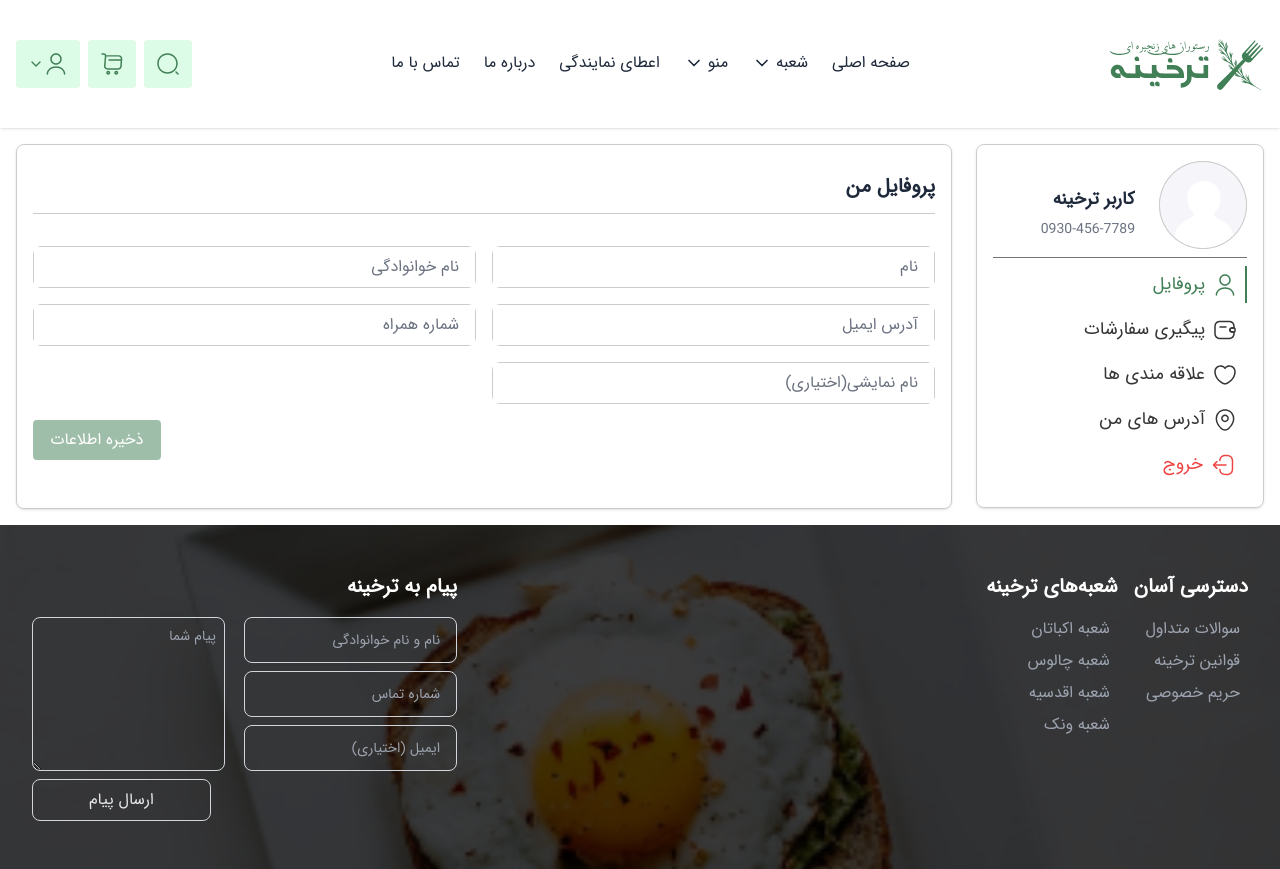
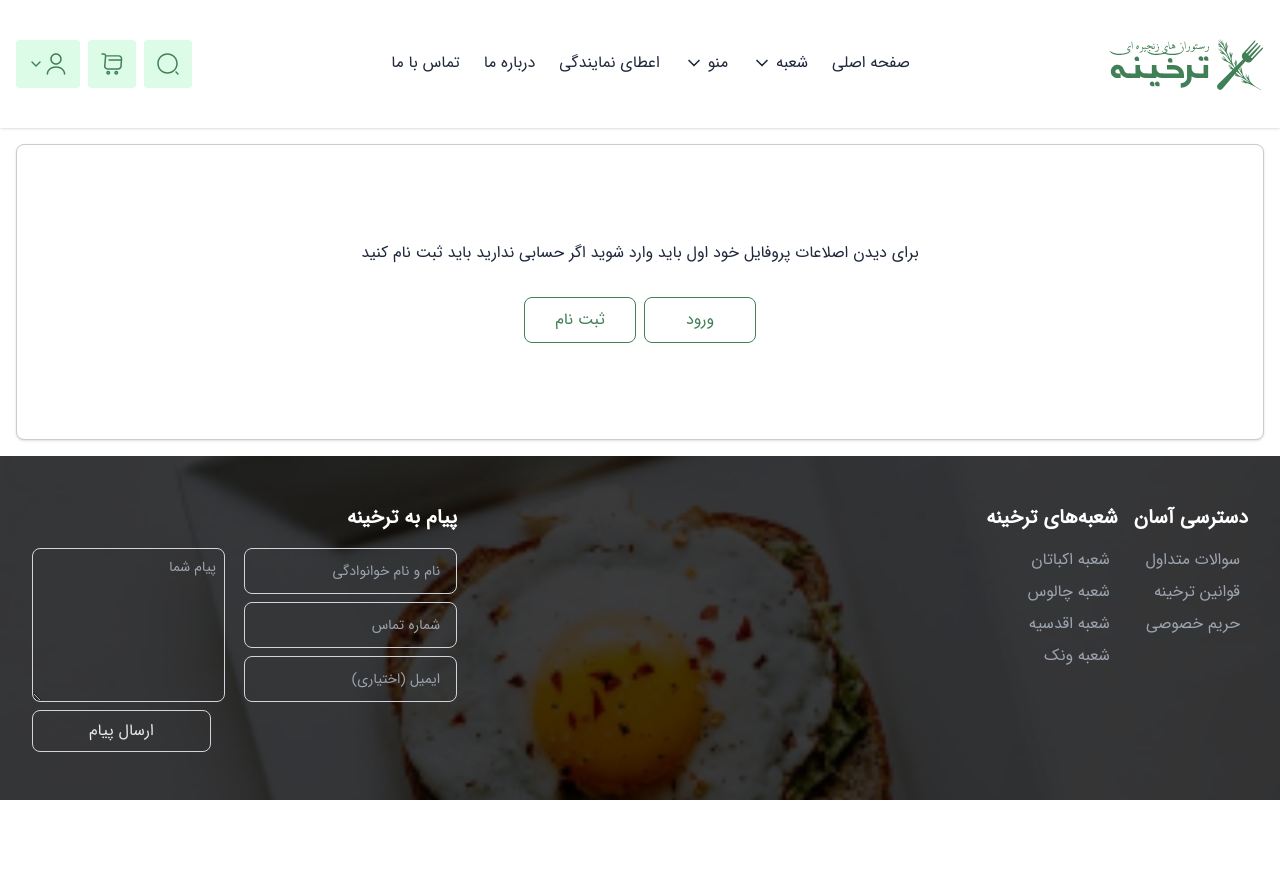
Before and after one commit to mahdibashirione/Tarkhine, a React (Vite) app: page /user in a window 1280 px wide. After the commit the page ends 800 px from the top, so only its background shows below. Built offline with nearby package versions, Linux system fonts and the light colour scheme.

Commit message:
add base redirect in signin page

```diff
--- a/src/components/common/input.jsx
+++ b/src/components/common/input.jsx
@@ -22,26 +22,26 @@ const InputCustom = ({ type = "text", label, formik, name }) => {
         formik.touched[name] && formik.errors[name]
           ? "border-red-500 mb-8"
           : "mb-4"
-      } relative border rounded-lg col-span-1 border-[#cbcbcb]`}
+      } relative rounded-lg col-span-1 `}
     >
+      <label
+        htmlFor={label}
+        className={`${
+          formik.values[name]
+            ? "-top-[11px] rounded translate-y-0 text-[12px] text-slate-800 bg-white"
+            : "top-1/2 bg-transparent"
+        } leading-3 z-10 text-gray-500 peer-focus:text-slate-800 absolute right-2 -translate-y-1/2 peer-focus:-top-[11px] peer-focus:text-[12px] peer-focus:right-2 peer-focus:translate-y-0 px-2 duration-200`}
+      >
+        {label}
+      </label>
       <input
         ref={inputRef}
-        className={`px-4 leading-7 w-full peer border-none outline-none h-10`}
+        className={`px-4 border border-[#cbcbcb] leading-7 w-full peer outline-none bg-white duration-200 focus:border-sky-500 rounded-lg h-10`}
         id={label}
         name={name}
         type={type}
         {...formik.getFieldProps(name)}
       />
-      <label
-        htmlFor={label}
-        className={`${
-          formik.values[name]
-            ? "-top-3 translate-y-0 text-[12px] text-slate-800"
-            : "top-1/2"
-        } leading-3 text-gray-500 peer-focus:text-slate-800 absolute right-2 -translate-y-1/2 peer-focus:-top-3 peer-focus:text-[12px] peer-focus:right-2 peer-focus:translate-y-0 px-2 bg-white duration-200`}
-      >
-        {label}
-      </label>
       {type === "password" && (
         <div className="text-gray-500 absolute flex text-xl items-center left-3 top-1/2 -translate-y-1/2">
           {typePassword === "text" ? (
--- /dev/null
+++ b/src/hooks/usequery.jsx
@@ -0,0 +1,9 @@
+import { useMemo } from "react";
+import { useLocation } from "react-router-dom";
+
+function useQuery() {
+  const { search } = useLocation();
+
+  return useMemo(() => new URLSearchParams(search), [search]);
+}
+export default useQuery;
--- a/src/pages/Register/SignIn.jsx
+++ b/src/pages/Register/SignIn.jsx
@@ -1,17 +1,22 @@
 import { useFormik } from "formik";
 import * as Yup from "yup";
 import InputCustom from "../../components/common/input";
-import { Link } from "react-router-dom";
+import { Link, useNavigate } from "react-router-dom";
 import { FiChevronLeft } from "react-icons/fi";
-import { useState } from "react";
+import { useEffect, useState } from "react";
 import http from "../../services/httpSevices";
 import withToast from "../../components/HOC/Toast";
+import useQuery from "../../hooks/usequery";
+import { useSelector } from "react-redux";
 
 const SignIn = ({ toastSuccess, toastError }) => {
   const [data, setData] = useState(null);
   const [error, setError] = useState(null);
   const [isLoading, setIsLoading] = useState(false);
-
+  const auth = useSelector((state) => state.auth);
+  const navigate = useNavigate();
+  const query = useQuery();
+  const redirect = query.get("redirect");
   const formik = useFormik({
     initialValues: {
       phoneNumber: "",
@@ -30,6 +35,10 @@ const SignIn = ({ toastSuccess, toastError }) => {
     validateOnMount: true,
   });
 
+  useEffect(() => {
+    redirect && auth && navigate(redirect);
+  }, []);
+
   async function handleSubmit(value) {
     setIsLoading(true);
     error && setError(null);
@@ -39,6 +48,17 @@ const SignIn = ({ toastSuccess, toastError }) => {
       });
       setIsLoading(false);
       setData(data);
+      if (redirect) {
+        toastSuccess("شما وارد شدید");
+        setTimeout(() => {
+          navigate(redirect);
+        }, 2000);
+      } else {
+        toastSuccess("شما وارد شدید");
+        setTimeout(() => {
+          navigate("/");
+        }, 2000);
+      }
     } catch (error) {
       setIsLoading(false);
       setError(error.message);
--- a/src/pages/UserPage/User.jsx
+++ b/src/pages/UserPage/User.jsx
@@ -9,6 +9,7 @@ import Badg from "../../components/common/Badg";
 const User = () => {
   const { pathname } = useLocation();
   const interests = useSelector((state) => state.interests);
+  const auth = useSelector((state) => state.auth);
 
   const options = [
     {
@@ -112,6 +113,33 @@ const User = () => {
     },
   ];
 
+  if (!auth) {
+    return (
+      <section className="container p-4 flex items-stretch lg:min-h-[calc(100vh-472px)] min-h-[calc(100vh-260px)]">
+        <div className="w-full flex flex-col justify-center py-8 px-4 rounded-lg shadow border border-[#cbcbcb] bg-white">
+          <p className="text-center">
+            برای دیدن اصلاعات پروفایل خود اول باید وارد شوید اگر حسابی ندارید
+            باید ثبت نام کنید
+          </p>
+          <div className="flex justify-center mt-8 w-full gap-2">
+            <Link
+              to="/signin?redirect=/user"
+              className="text-sm py-2 leading-6 md:text-base md:leading-7 border rounded-lg border-primary text-primary w-28 duration-200 hover:text-white hover:bg-primary active:scale-95 block text-center"
+            >
+              ورود
+            </Link>
+            <Link
+              to="/signup?redirect=/user"
+              className="text-sm py-2 leading-6 md:text-base md:leading-7 border rounded-lg border-primary text-primary w-28 duration-200 hover:text-white hover:bg-primary active:scale-95 block text-center"
+            >
+              ثبت نام
+            </Link>
+          </div>
+        </div>
+      </section>
+    );
+  }
+
   return (
     <section className="w-full md:items-start flex flex-col md:flex-row container p-4 gap-4 lg:gap-6">
       <article className="shadow w-full select-none md:sticky md:top-[96px] lg:top-[134px] md:max-w-[288px] p-4 rounded-lg border border-[#cbcbcb]">
```
